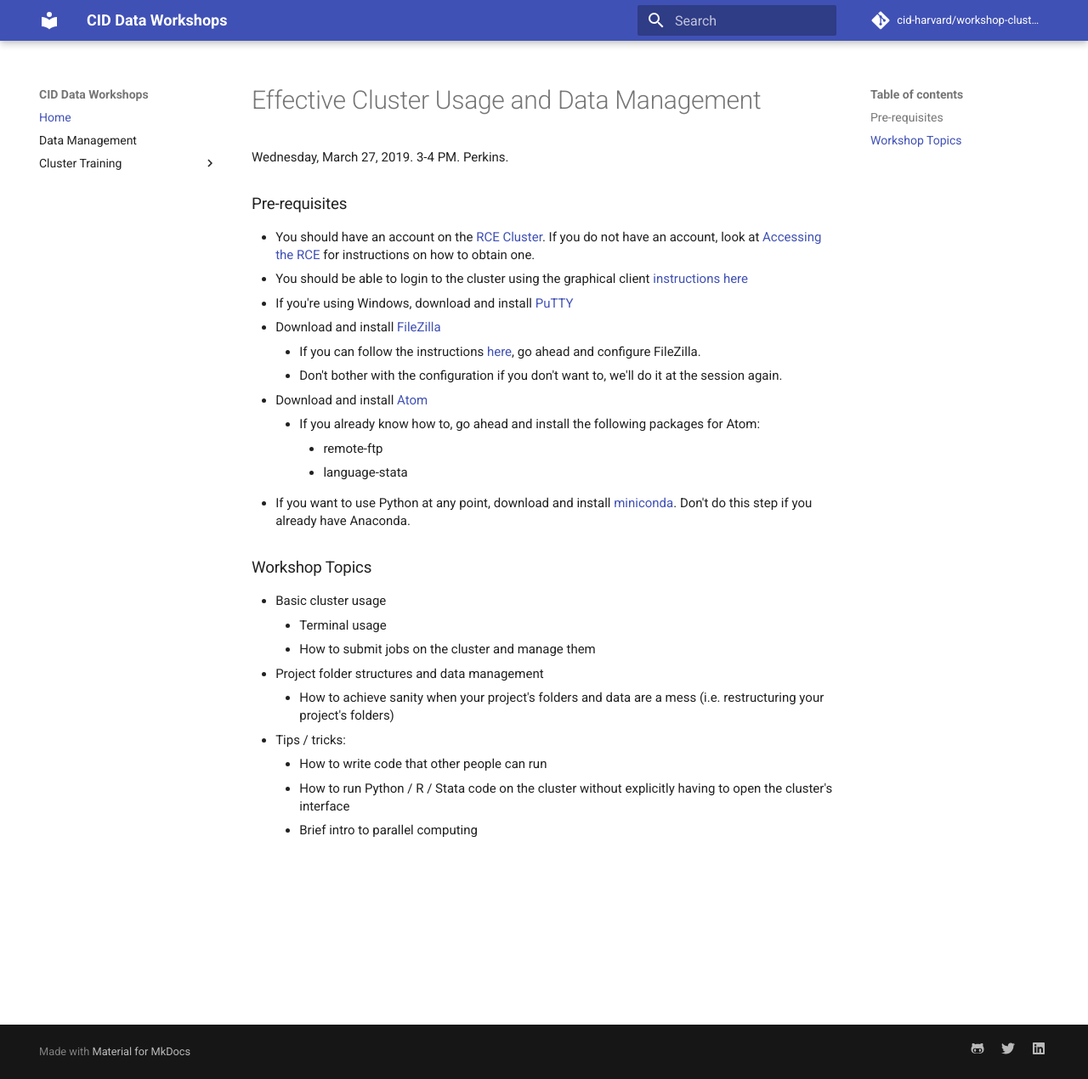
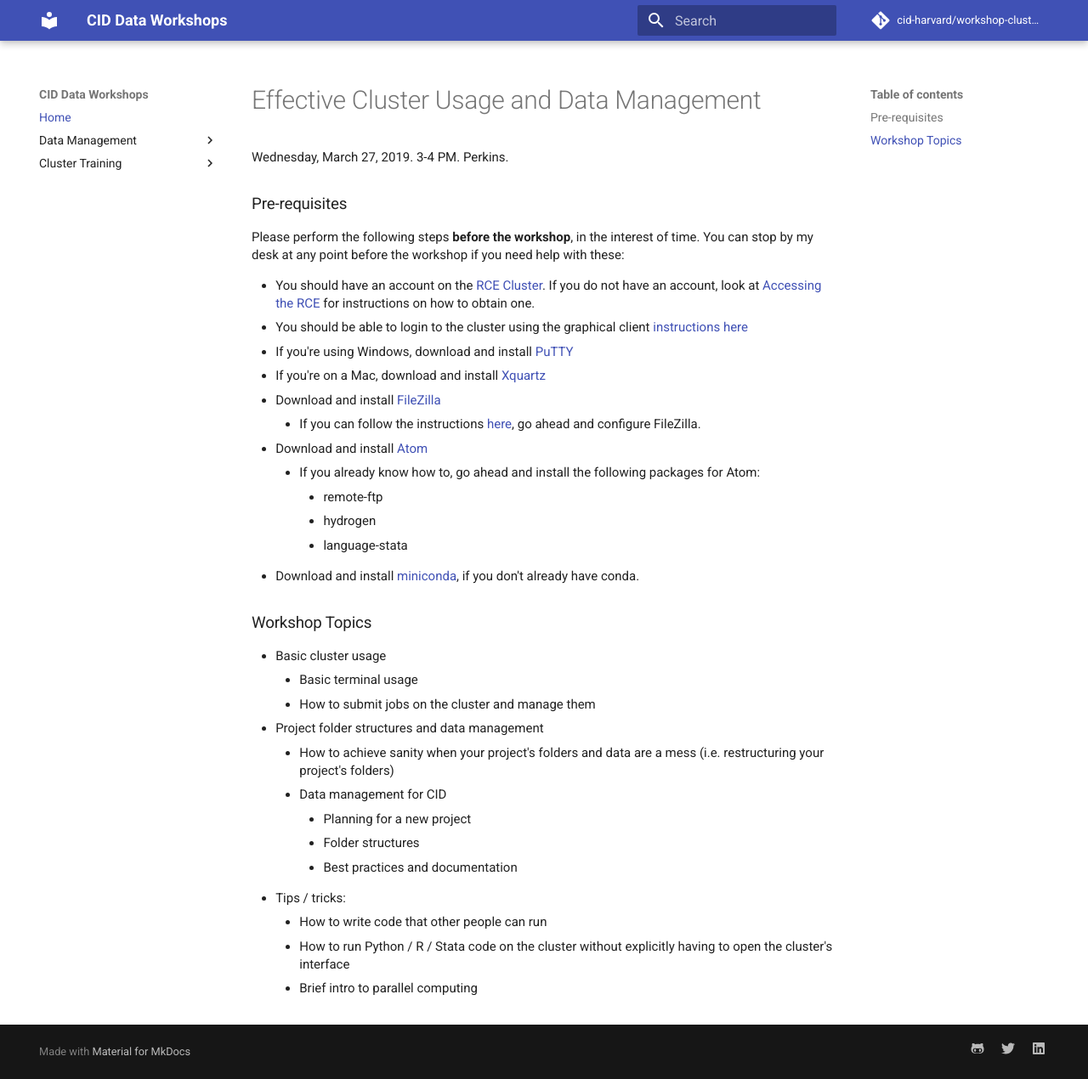
Before and after one commit to fagan2888/workshop-cluster-training, an MkDocs documentation site: the page built from docs/index.md, in a window 1280 px wide and 1270 px high. Shown: the whole window at 85% size. Built offline with MkDocs 1.6.1 and Material for MkDocs 9.7.7, drawn with Linux system fonts in a browser that asks for light colours; comment, search, counter and statistics services are not loaded.

Commit message:
Minor updates

```diff
--- a/docs/index.md
+++ b/docs/index.md
@@ -4,26 +4,33 @@ Wednesday, March 27, 2019. 3-4 PM. Perkins.
 
 ### Pre-requisites
 
+Please perform the following steps **before the workshop**, in the interest of time. You can stop by my desk at any point before the workshop if you need help with these:
+
 - You should have an account on the [RCE Cluster](https://rce-docs.hmdc.harvard.edu/). If you do not have an account, look at [Accessing the RCE](https://rce-docs.hmdc.harvard.edu/book/accessing-rce-0) for instructions on how to obtain one.
 - You should be able to login to the cluster using the graphical client [instructions here](https://rce-docs.hmdc.harvard.edu/nx4)
 - If you're using Windows, download and install [PuTTY](https://www.putty.org/)
+- If you're on a Mac, download and install [Xquartz](https://www.xquartz.org/)
 - Download and install [FileZilla](https://rce-docs.hmdc.harvard.edu/book/installing-filezilla)
     + If you can follow the instructions [here](https://rce-docs.hmdc.harvard.edu/book/configuring-filezilla), go ahead and configure FileZilla.
-    + Don't bother with the configuration if you don't want to, we'll do it at the session again.
 - Download and install [Atom](https://atom.io/)
     + If you already know how to, go ahead and install the following packages for Atom:
         - remote-ftp
+        - hydrogen
         - language-stata
-- If you want to use Python at any point, download and install [miniconda](https://docs.conda.io/en/latest/miniconda.html). Don't do this step if you already have Anaconda.
+- Download and install [miniconda](https://docs.conda.io/en/latest/miniconda.html), if you don't already have conda.
 
 
 ### Workshop Topics
 
 - Basic cluster usage
-    + Terminal usage
+    + Basic terminal usage
     + How to submit jobs on the cluster and manage them
 + Project folder structures and data management
     + How to achieve sanity when your project's folders and data are a mess (i.e. restructuring your project's folders)
+    + Data management for CID
+        - Planning for a new project
+        - Folder structures
+        - Best practices and documentation
 - Tips / tricks:
 	+ How to write code that other people can run
     + How to run Python / R / Stata code on the cluster without explicitly having to open the cluster's interface
--- a/docs/stylesheets/extra.css
+++ b/docs/stylesheets/extra.css
@@ -7,3 +7,7 @@
     /* margin-bottom: .35em; */
     margin-left: 1em;
 }
+
+.md-typeset h1 {
+    font-size: 200%;
+}
--- a/mkdocs.yml
+++ b/mkdocs.yml
@@ -50,7 +50,9 @@ google_analytics:
 # Navigation structure
 nav:
     - Home: index.md
-    - Data Management: data_management.md
+    - Data Management:
+        - Overview: data_management/data_management.md
+        - Folder structures: data_management/folder_structure.md
     - Cluster Training:
         - Basic Commands: cluster_usage/basic_cluster_usage.md
         - Running Stata Remotely: cluster_usage/remote_stata_options.md
```
Also changed, not shown: additional_notes.md (+4 -0 lines), docs/data_management/data_management.md (added, +37 -0 lines), docs/data_management/folder_structure.md (renamed from docs/data_management.md, +2 -36 lines).
